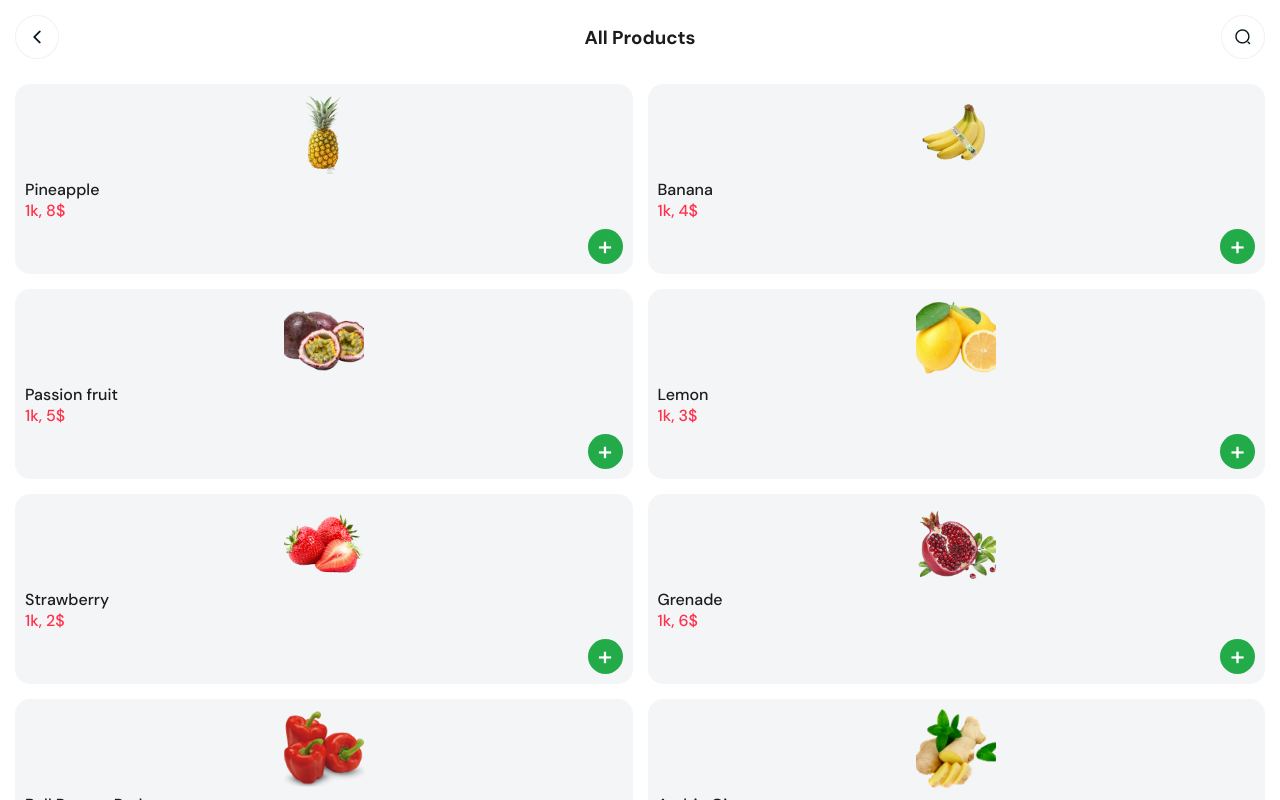
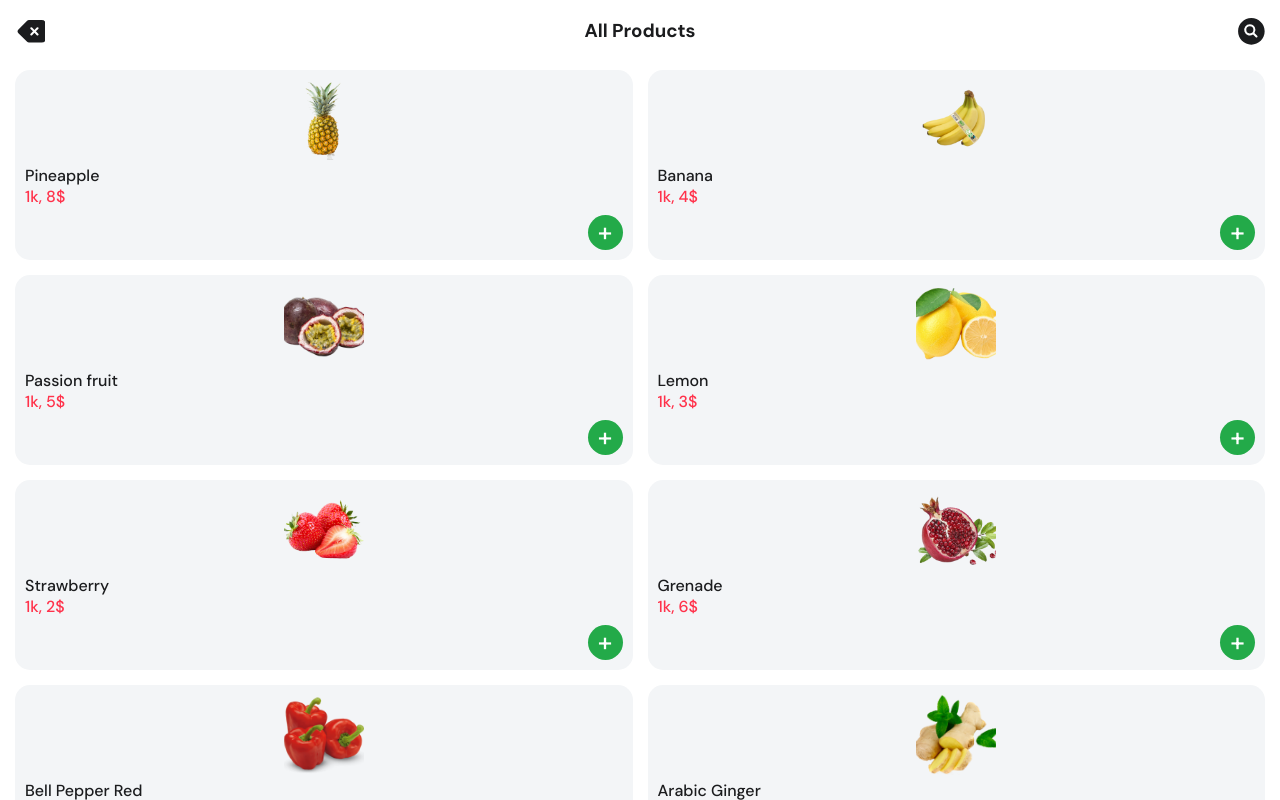
Before and after one commit to Abdrul/ProjectEcommerce, a React (Create React App) app in the folder ecommerceapp/: page /allProducts in a window 1280 px wide. Shown: the top 800 px of the page. Built offline with nearby package versions, Linux system fonts and the light colour scheme; no server answers; data requests are answered from the project's data file.

Commit message:
need to add verification on registration

```diff
--- a/ecommerceapp/src/App.js
+++ b/ecommerceapp/src/App.js
@@ -61,7 +61,7 @@ function App() {
                 <Registration toggleTheme={onToggleTheme} theme={theme} />
               }
             />
-            <Route path="/home" element={<Home theme={theme} />} />
+            <Route path="/home" element={<Home />} />
             <Route path="/allProducts" element={<AllProductsPage />} />
             <Route path="/:categorie" element={<PagesCategories />} />
             <Route path="/fruits/:id" element={<ProductDetails />} />
--- a/ecommerceapp/src/components/AllProductsPage/AllProducts.js
+++ b/ecommerceapp/src/components/AllProductsPage/AllProducts.js
@@ -53,14 +53,34 @@ function AllProducts() {
         ) : (
           <Nav>
             <Link to="/home">
-              <img src={"/images/arrowBack.png"} alt="" />
+              <svg
+                xmlns="http://www.w3.org/2000/svg"
+                viewBox="0 0 22 22"
+                fill="currentColor"
+                className="w-6 h-6"
+              >
+                <path
+                  fillRule="evenodd"
+                  d="M2.515 10.674a1.875 1.875 0 000 2.652L8.89 19.7c.352.351.829.549 1.326.549H19.5a3 3 0 003-3V6.75a3 3 0 00-3-3h-9.284c-.497 0-.974.198-1.326.55l-6.375 6.374zM12.53 9.22a.75.75 0 10-1.06 1.06L13.19 12l-1.72 1.72a.75.75 0 101.06 1.06l1.72-1.72 1.72 1.72a.75.75 0 101.06-1.06L15.31 12l1.72-1.72a.75.75 0 10-1.06-1.06l-1.72 1.72-1.72-1.72z"
+                  clipRule="evenodd"
+                />
+              </svg>
             </Link>
             <h3>All Products</h3>
-            <img
+            <svg
               onClick={handleToggleSearchBar}
-              src={"/images/search.png"}
-              alt=""
-            />
+              xmlns="http://www.w3.org/2000/svg"
+              viewBox="0 0 22 22"
+              fill="currentColor"
+              className="w-6 h-6"
+            >
+              <path d="M8.25 10.875a2.625 2.625 0 115.25 0 2.625 2.625 0 01-5.25 0z" />
+              <path
+                fillRule="evenodd"
+                d="M12 2.25c-5.385 0-9.75 4.365-9.75 9.75s4.365 9.75 9.75 9.75 9.75-4.365 9.75-9.75S17.385 2.25 12 2.25zm-1.125 4.5a4.125 4.125 0 102.338 7.524l2.007 2.006a.75.75 0 101.06-1.06l-2.006-2.007a4.125 4.125 0 00-3.399-6.463z"
+                clipRule="evenodd"
+              />
+            </svg>
           </Nav>
         )}
       </Header>
@@ -103,6 +123,12 @@ const Nav = styled.nav`
 
   a {
     display: inline-flex;
+  }
+
+  svg {
+    width: 30px;
+    height: 30px;
+    fill: ${(props) => props.theme.titleProduct};
   }
 `;
 
--- a/ecommerceapp/src/components/CartPage/Cart.js
+++ b/ecommerceapp/src/components/CartPage/Cart.js
@@ -78,7 +78,18 @@ function Cart() {
       <Header>
         <Nav>
           <Link to="/home">
-            <img src={"/images/arrowBack.png"} alt="retour en arriere" />
+            <svg
+              xmlns="http://www.w3.org/2000/svg"
+              viewBox="0 0 22 22"
+              fill="currentColor"
+              className="w-6 h-6"
+            >
+              <path
+                fillRule="evenodd"
+                d="M2.515 10.674a1.875 1.875 0 000 2.652L8.89 19.7c.352.351.829.549 1.326.549H19.5a3 3 0 003-3V6.75a3 3 0 00-3-3h-9.284c-.497 0-.974.198-1.326.55l-6.375 6.374zM12.53 9.22a.75.75 0 10-1.06 1.06L13.19 12l-1.72 1.72a.75.75 0 101.06 1.06l1.72-1.72 1.72 1.72a.75.75 0 101.06-1.06L15.31 12l1.72-1.72a.75.75 0 10-1.06-1.06l-1.72 1.72-1.72-1.72z"
+                clipRule="evenodd"
+              />
+            </svg>
           </Link>
           <h3>Cart</h3>
         </Nav>
@@ -137,13 +148,19 @@ const Header = styled.header`
 
 const Nav = styled.nav`
   display: flex;
-  gap: 70px;
+  gap: 95px;
   align-items: center;
   color: ${(props) => props.theme.titleProduct};
 
   a {
     padding-left: 15px;
     display: inline-flex;
+  }
+
+  svg {
+    width: 30px;
+    height: 30px;
+    fill: ${(props) => props.theme.titleProduct};
   }
 `;
 
--- a/ecommerceapp/src/components/HomePage/Navigation.js
+++ b/ecommerceapp/src/components/HomePage/Navigation.js
@@ -24,20 +24,58 @@ function Navigation() {
       <Nav>
         <ul>
           <Link>
-            <Img src={"/images/home.png"} alt="" />
+            <svg
+              xmlns="http://www.w3.org/2000/svg"
+              viewBox="0 0 24 24"
+              fill="currentColor"
+              className="w-6 h-6"
+            >
+              <path d="M11.47 3.84a.75.75 0 011.06 0l8.69 8.69a.75.75 0 101.06-1.06l-8.689-8.69a2.25 2.25 0 00-3.182 0l-8.69 8.69a.75.75 0 001.061 1.06l8.69-8.69z" />
+              <path d="M12 5.432l8.159 8.159c.03.03.06.058.091.086v6.198c0 1.035-.84 1.875-1.875 1.875H15a.75.75 0 01-.75-.75v-4.5a.75.75 0 00-.75-.75h-3a.75.75 0 00-.75.75V21a.75.75 0 01-.75.75H5.625a1.875 1.875 0 01-1.875-1.875v-6.198a2.29 2.29 0 00.091-.086L12 5.43z" />
+            </svg>
           </Link>
           <Link to="/allProducts">
-            <Img src={"/images/all.png"} alt="" />
+            <svg
+              xmlns="http://www.w3.org/2000/svg"
+              viewBox="0 0 24 24"
+              fill="currentColor"
+              className="w-6 h-6"
+            >
+              <path d="M16.5 6a3 3 0 00-3-3H6a3 3 0 00-3 3v7.5a3 3 0 003 3v-6A4.5 4.5 0 0110.5 6h6z" />
+              <path d="M18 7.5a3 3 0 013 3V18a3 3 0 01-3 3h-7.5a3 3 0 01-3-3v-7.5a3 3 0 013-3H18z" />
+            </svg>
           </Link>
           <Link to="/cart" className="cart">
             <Img src={"/images/cart.png"} alt="" />
             <span> {countProductsCart} </span>
           </Link>
           <Link to="/profil">
-            <Img src={"/images/profil.png"} alt="" />
+            <svg
+              xmlns="http://www.w3.org/2000/svg"
+              viewBox="0 0 24 24"
+              fill="currentColor"
+              className="w-6 h-6"
+            >
+              <path
+                fillRule="evenodd"
+                d="M7.5 6a4.5 4.5 0 119 0 4.5 4.5 0 01-9 0zM3.751 20.105a8.25 8.25 0 0116.498 0 .75.75 0 01-.437.695A18.683 18.683 0 0112 22.5c-2.786 0-5.433-.608-7.812-1.7a.75.75 0 01-.437-.695z"
+                clipRule="evenodd"
+              />
+            </svg>
           </Link>
-          <Link>
-            <Img src={"/images/logout.png"} alt="" onClick={handleLogout} />
+          <Link onClick={handleLogout}>
+            <svg
+              xmlns="http://www.w3.org/2000/svg"
+              viewBox="0 0 24 24"
+              fill="currentColor"
+              className="w-6 h-6"
+            >
+              <path
+                fillRule="evenodd"
+                d="M7.5 3.75A1.5 1.5 0 006 5.25v13.5a1.5 1.5 0 001.5 1.5h6a1.5 1.5 0 001.5-1.5V15a.75.75 0 011.5 0v3.75a3 3 0 01-3 3h-6a3 3 0 01-3-3V5.25a3 3 0 013-3h6a3 3 0 013 3V9A.75.75 0 0115 9V5.25a1.5 1.5 0 00-1.5-1.5h-6zm10.72 4.72a.75.75 0 011.06 0l3 3a.75.75 0 010 1.06l-3 3a.75.75 0 11-1.06-1.06l1.72-1.72H9a.75.75 0 010-1.5h10.94l-1.72-1.72a.75.75 0 010-1.06z"
+                clipRule="evenodd"
+              />
+            </svg>
           </Link>
         </ul>
       </Nav>
@@ -63,6 +101,13 @@ const Nav = styled.nav`
 
     a {
       text-decoration: none;
+
+      svg {
+        width: 26px;
+        height: 26px;
+        fill: ${(props) => props.theme.titleProduct};
+      }
+
       &:nth-child(1) {
         grid-row-start: 2;
       }
--- a/ecommerceapp/src/components/PagesCategories.js
+++ b/ecommerceapp/src/components/PagesCategories.js
@@ -8,9 +8,11 @@ function PagesCategories() {
   const location = useLocation();
   const [toggleSearchBar, setToggleSearchBar] = useState(false);
   const [searchTerm, setSearchTerm] = useState("");
+  const [title, setTitle] = useState("");
 
   useEffect(() => {
     setDataApi(location.state);
+    setTitle(location.pathname);
   }, []);
 
   const handleToggleSearchBar = () => {
@@ -41,14 +43,34 @@ function PagesCategories() {
         ) : (
           <Nav>
             <Link to="/home">
-              <img src={"/images/arrowBack.png"} alt="" />
+              <svg
+                xmlns="http://www.w3.org/2000/svg"
+                viewBox="0 0 22 22"
+                fill="currentColor"
+                className="w-6 h-6"
+              >
+                <path
+                  fillRule="evenodd"
+                  d="M2.515 10.674a1.875 1.875 0 000 2.652L8.89 19.7c.352.351.829.549 1.326.549H19.5a3 3 0 003-3V6.75a3 3 0 00-3-3h-9.284c-.497 0-.974.198-1.326.55l-6.375 6.374zM12.53 9.22a.75.75 0 10-1.06 1.06L13.19 12l-1.72 1.72a.75.75 0 101.06 1.06l1.72-1.72 1.72 1.72a.75.75 0 101.06-1.06L15.31 12l1.72-1.72a.75.75 0 10-1.06-1.06l-1.72 1.72-1.72-1.72z"
+                  clipRule="evenodd"
+                />
+              </svg>
             </Link>
-            <h3>All Products</h3>
-            <img
+            <h3> {title === "/fruits" ? "Fruits" : "Vegetables"} </h3>
+            <svg
               onClick={handleToggleSearchBar}
-              src={"/images/search.png"}
-              alt=""
-            />
+              xmlns="http://www.w3.org/2000/svg"
+              viewBox="0 0 22 22"
+              fill="currentColor"
+              className="w-6 h-6"
+            >
+              <path d="M8.25 10.875a2.625 2.625 0 115.25 0 2.625 2.625 0 01-5.25 0z" />
+              <path
+                fillRule="evenodd"
+                d="M12 2.25c-5.385 0-9.75 4.365-9.75 9.75s4.365 9.75 9.75 9.75 9.75-4.365 9.75-9.75S17.385 2.25 12 2.25zm-1.125 4.5a4.125 4.125 0 102.338 7.524l2.007 2.006a.75.75 0 101.06-1.06l-2.006-2.007a4.125 4.125 0 00-3.399-6.463z"
+                clipRule="evenodd"
+              />
+            </svg>
           </Nav>
         )}
       </Header>
@@ -122,6 +144,12 @@ const Nav = styled.nav`
   a {
     display: inline-flex;
   }
+
+  svg {
+    width: 30px;
+    height: 30px;
+    fill: ${(props) => props.theme.titleProduct};
+  }
 `;
 
 const Main = styled.main`
--- a/ecommerceapp/src/components/ProfilPage/ProfilSettings.js
+++ b/ecommerceapp/src/components/ProfilPage/ProfilSettings.js
@@ -40,7 +40,18 @@ function ProfilSettings({ themeValue, toggleTheme }) {
       <Header>
         <Nav>
           <Link to="/home">
-            <img src={"/images/arrowBack.png"} alt="retour en arriere" />
+            <svg
+              xmlns="http://www.w3.org/2000/svg"
+              viewBox="0 0 22 22"
+              fill="currentColor"
+              className="w-6 h-6"
+            >
+              <path
+                fillRule="evenodd"
+                d="M2.515 10.674a1.875 1.875 0 000 2.652L8.89 19.7c.352.351.829.549 1.326.549H19.5a3 3 0 003-3V6.75a3 3 0 00-3-3h-9.284c-.497 0-.974.198-1.326.55l-6.375 6.374zM12.53 9.22a.75.75 0 10-1.06 1.06L13.19 12l-1.72 1.72a.75.75 0 101.06 1.06l1.72-1.72 1.72 1.72a.75.75 0 101.06-1.06L15.31 12l1.72-1.72a.75.75 0 10-1.06-1.06l-1.72 1.72-1.72-1.72z"
+                clipRule="evenodd"
+              />
+            </svg>
           </Link>
           <h3>Profil</h3>
         </Nav>
@@ -116,13 +127,19 @@ const Header = styled.header`
 
 const Nav = styled.nav`
   display: flex;
-  gap: 70px;
+  gap: 95px;
   align-items: center;
   color: ${(props) => props.theme.titleProduct};
 
   a {
     padding-left: 15px;
     display: inline-flex;
+  }
+
+  svg {
+    width: 30px;
+    height: 30px;
+    fill: ${(props) => props.theme.titleProduct};
   }
 `;
 
--- a/ecommerceapp/src/pages/Home.js
+++ b/ecommerceapp/src/pages/Home.js
@@ -7,14 +7,14 @@ import Categories from "../components/HomePage/Categories";
 import BestSelling from "../components/HomePage/BestSelling";
 import Navigation from "../components/HomePage/Navigation";
 
-function Home({ theme }) {
+function Home() {
   return (
     <>
       <Profil />
       <Search />
       <WrapperHome>
         <SlidersOffers />
-        <Categories themeValue={theme} />
+        <Categories />
         <BestSelling />
         <Navigation />
       </WrapperHome>
```
Also changed, not shown: ecommerceapp/src/components/HomePage/Categories.js (+12 -19 lines).
